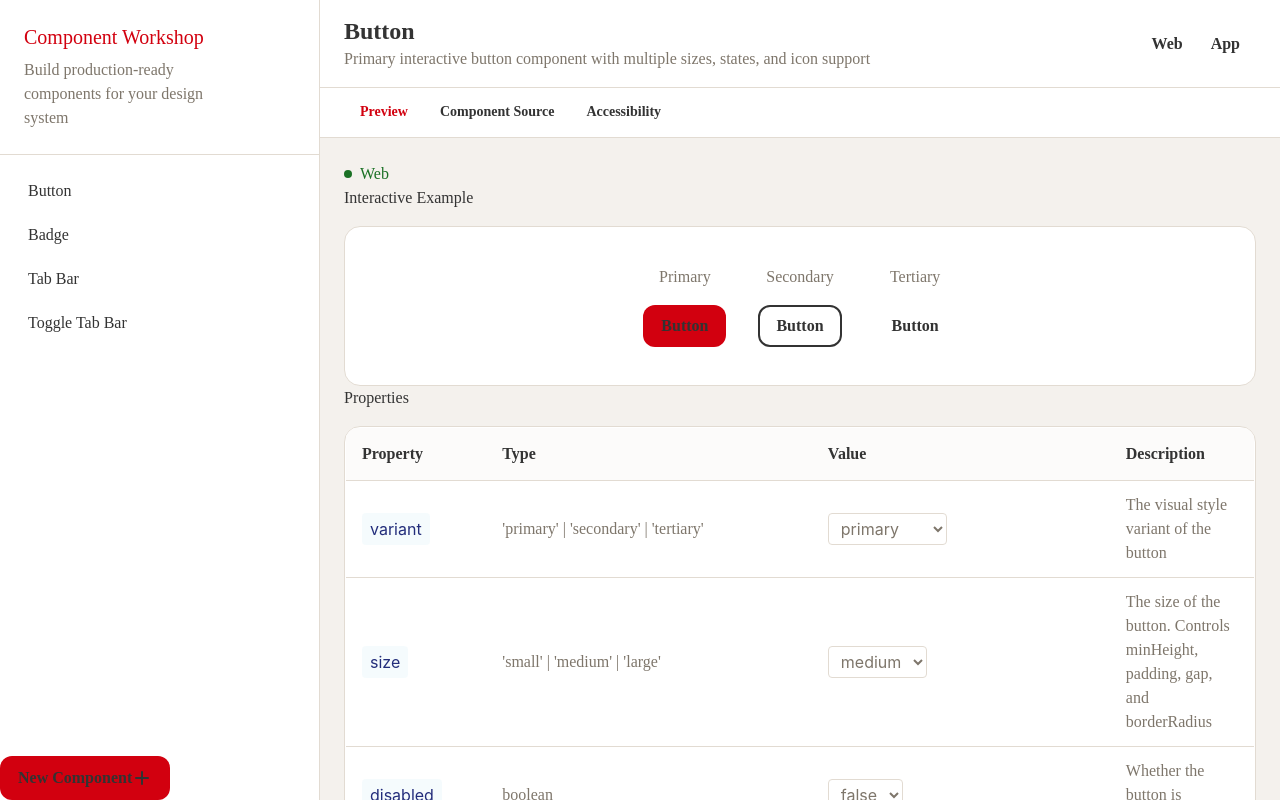
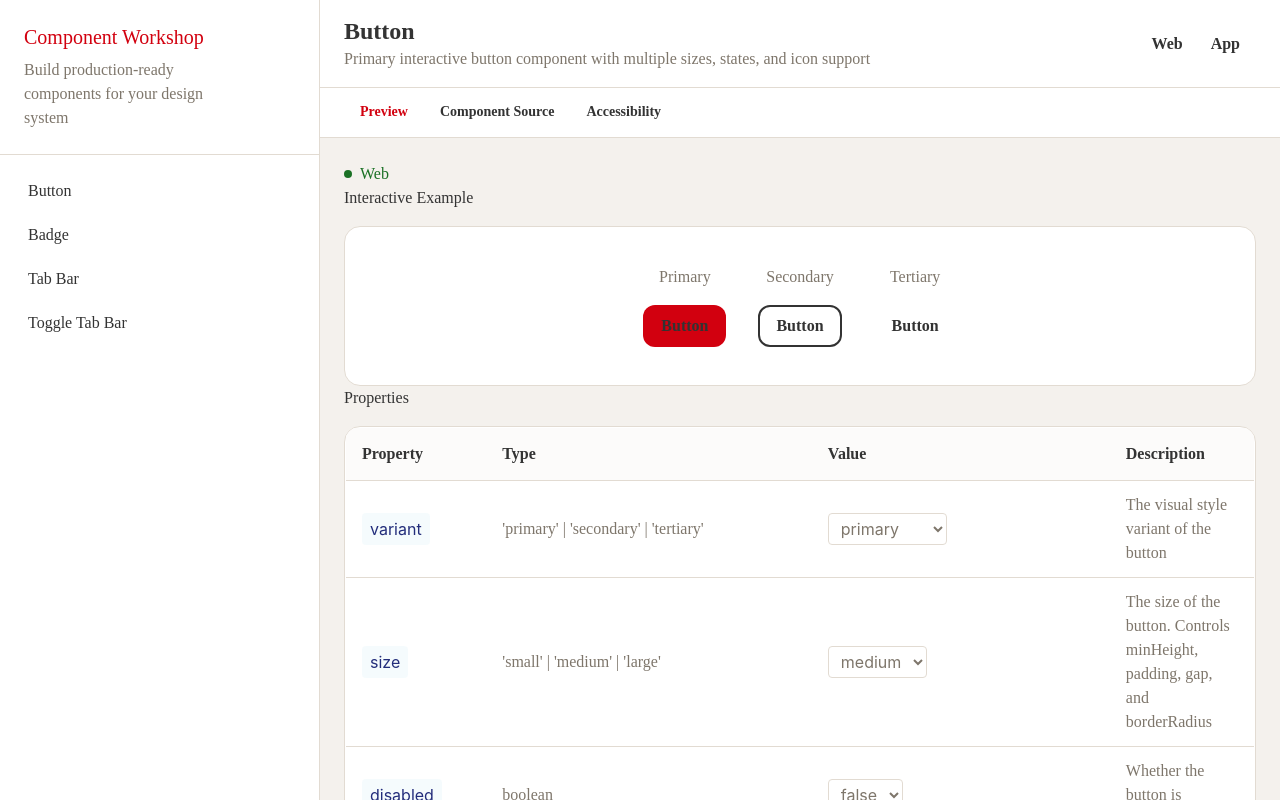
Before and after one commit to nogaenbar/TDShelper, a React (Vite) app: page / in a window 1280 px wide. Built offline with nearby package versions, Linux system fonts and the light colour scheme; a web font is replaced by a local one.

Commit message:
Remove New Component button from Sidebar JSX

```diff
--- a/src/components/layout/Sidebar/Sidebar.jsx
+++ b/src/components/layout/Sidebar/Sidebar.jsx
@@ -40,32 +40,6 @@ export function Sidebar({
           onSelectComponent={onSelectComponent}
         />
       </div>
-
-      {/* New Component Button */}
-      <div className="tds-sidebar__new-component-action" data-node-id="8164:14108">
-        <Button
-          variant="primary"
-          size="medium"
-          onClick={onNewComponent}
-        >
-          <span>New Component</span>
-          <svg
-            width="20"
-            height="20"
-            viewBox="0 0 20 20"
-            fill="none"
-            xmlns="http://www.w3.org/2000/svg"
-            aria-hidden="true"
-          >
-            <path
-              d="M10 4V16M4 10H16"
-              stroke="currentColor"
-              strokeWidth="2"
-              strokeLinecap="round"
-            />
-          </svg>
-        </Button>
-      </div>
     </aside>
   );
 }
```
